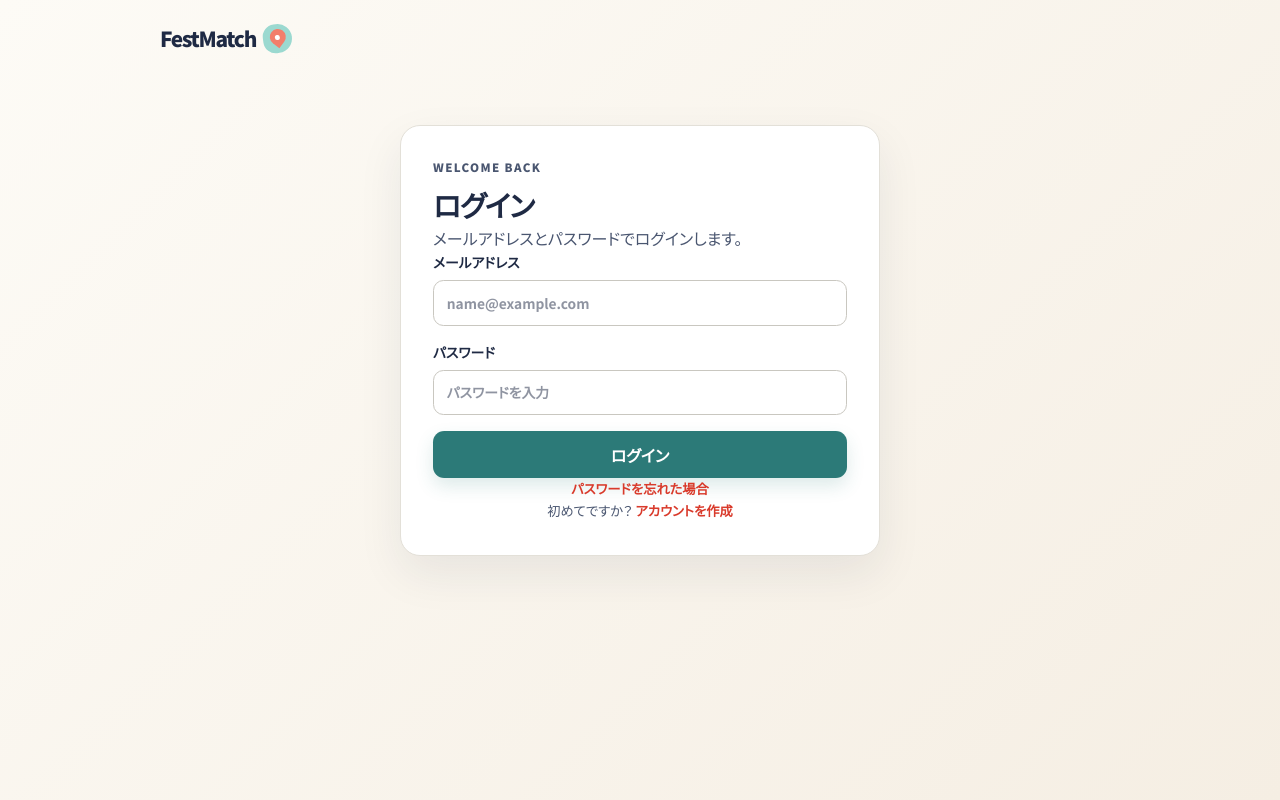
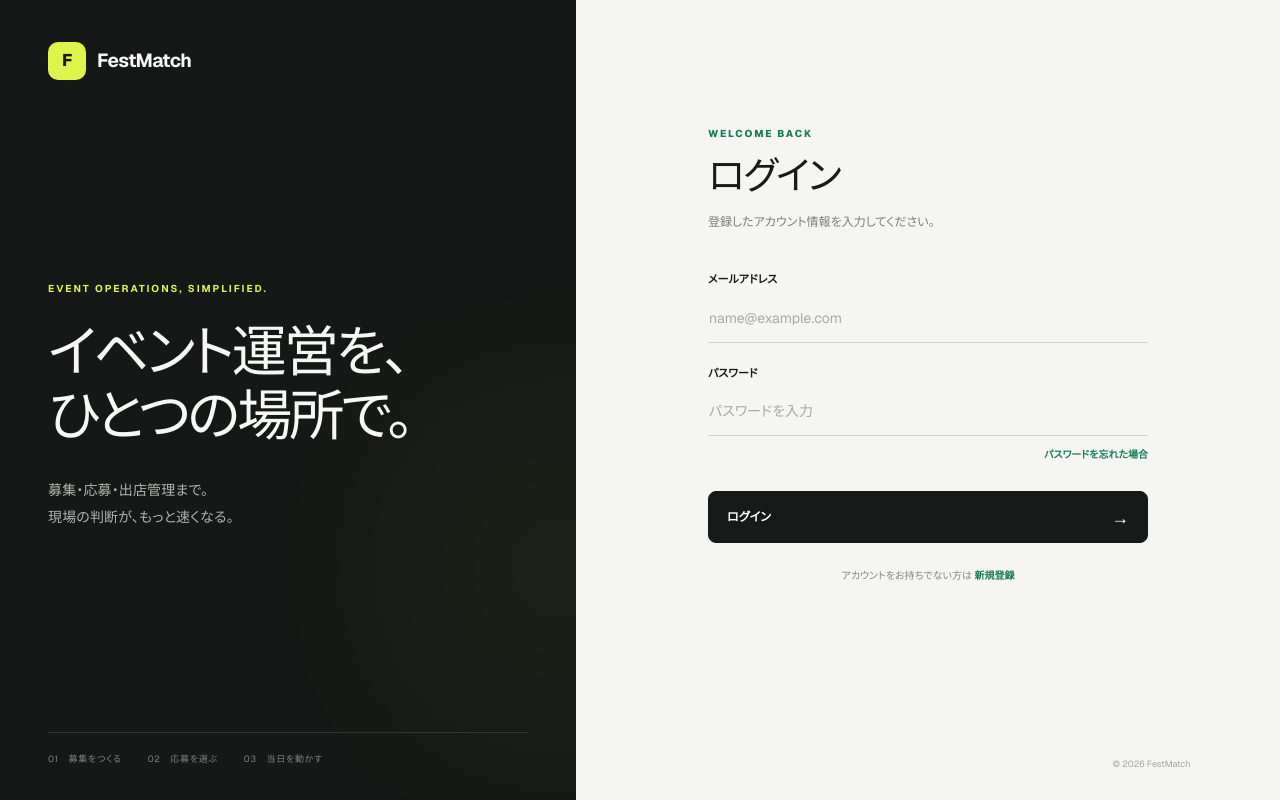
Before and after one commit to kokisuzu-code/festmatch, a Next.js app: page /login in a window 1280 px wide. Built offline with nearby package versions, Linux system fonts and the light colour scheme; no server answers.

Commit message:
redesign login screen

```diff
--- /dev/null
+++ b/src/app/(auth)/login/login.module.css
@@ -0,0 +1,224 @@
+.page {
+  background: #f5f6f2;
+  color: #171a18;
+  display: grid;
+  font-family: var(--font-geist-sans), "Hiragino Kaku Gothic ProN", "Yu Gothic", Meiryo, sans-serif;
+  grid-template-columns: minmax(420px, 45%) 1fr;
+  min-height: 100vh;
+}
+
+.story {
+  background: #151816;
+  color: #f7f8f5;
+  display: flex;
+  flex-direction: column;
+  min-height: 100vh;
+  overflow: hidden;
+  padding: 42px 48px 34px;
+  position: relative;
+}
+
+.brand,
+.mobileBrand {
+  align-items: center;
+  display: inline-flex;
+  font-size: 19px;
+  font-weight: 650;
+  gap: 11px;
+  letter-spacing: -.03em;
+  position: relative;
+  width: fit-content;
+  z-index: 2;
+}
+
+.brandIcon {
+  align-items: center;
+  background: #ddf44c;
+  border-radius: 10px;
+  color: #171a18;
+  display: inline-flex;
+  font-size: 17px;
+  font-weight: 750;
+  height: 38px;
+  justify-content: center;
+  width: 38px;
+}
+
+.storyCopy {
+  margin: auto 0;
+  max-width: 520px;
+  padding: 64px 0;
+  position: relative;
+  z-index: 2;
+}
+
+.storyCopy .kicker {
+  color: #ddf44c;
+  font-size: 10px;
+  font-weight: 700;
+  letter-spacing: .2em;
+  margin: 0 0 24px;
+}
+
+.storyCopy h1 {
+  font-size: clamp(43px, 4.3vw, 70px);
+  font-weight: 350;
+  letter-spacing: -.055em;
+  line-height: 1.15;
+  margin: 0;
+}
+
+.storyCopy > p:last-child {
+  color: #aeb5af;
+  font-size: 14px;
+  font-weight: 400;
+  letter-spacing: .01em;
+  line-height: 1.9;
+  margin: 30px 0 0;
+}
+
+.storyFooter {
+  border-top: 1px solid #313632;
+  color: #7e857f;
+  display: flex;
+  font-size: 9px;
+  gap: 26px;
+  letter-spacing: .08em;
+  padding-top: 20px;
+  position: relative;
+  z-index: 2;
+}
+
+.glow {
+  background: #ddf44c;
+  border-radius: 50%;
+  bottom: 16%;
+  filter: blur(125px);
+  height: 210px;
+  opacity: .12;
+  position: absolute;
+  right: -90px;
+  width: 210px;
+}
+
+.access {
+  display: flex;
+  flex-direction: column;
+  min-height: 100vh;
+  padding: 38px clamp(32px, 7vw, 116px) 28px;
+}
+
+.mobileBrand { display: none; }
+
+.formWrap {
+  margin: auto;
+  max-width: 440px;
+  width: 100%;
+}
+
+.heading { margin-bottom: 38px; }
+.heading p {
+  color: #197a59;
+  font-size: 10px;
+  font-weight: 750;
+  letter-spacing: .18em;
+  margin: 0 0 12px;
+}
+.heading h2 {
+  font-size: 38px;
+  font-weight: 400;
+  letter-spacing: -.045em;
+  line-height: 1.2;
+  margin: 0 0 11px;
+}
+.heading span {
+  color: #777e78;
+  font-size: 12px;
+}
+
+.form { display: grid; gap: 22px; }
+.form label { display: grid; gap: 9px; }
+.form label > span {
+  font-size: 11px;
+  font-weight: 600;
+}
+.form input {
+  background: transparent;
+  border: 0;
+  border-bottom: 1px solid #cdd2cd;
+  border-radius: 0;
+  color: #171a18;
+  font-size: 14px;
+  outline: none;
+  padding: 11px 1px 13px;
+  transition: border-color .18s ease;
+  width: 100%;
+}
+.form input:focus { border-bottom-color: #197a59; }
+.form input::placeholder { color: #a5aaa5; }
+
+.passwordLink {
+  font-size: 10px;
+  margin-top: -11px;
+  text-align: right;
+}
+.passwordLink a,
+.signup a {
+  color: #197a59;
+  font-weight: 650;
+}
+
+.submit {
+  align-items: center;
+  background: #171a18;
+  border: 1px solid #171a18;
+  border-radius: 8px;
+  color: #fff;
+  cursor: pointer;
+  display: flex;
+  font-size: 12px;
+  font-weight: 650;
+  justify-content: space-between;
+  margin-top: 7px;
+  min-height: 52px;
+  padding: 0 18px;
+  transition: background .18s ease, transform .18s ease;
+}
+.submit:hover:not(:disabled) { background: #2b302d; transform: translateY(-1px); }
+.submit:disabled { cursor: wait; opacity: .65; }
+.submit span:last-child { font-size: 18px; font-weight: 400; }
+
+.message {
+  background: #fff1ed;
+  border: 1px solid #f0d1c8;
+  border-radius: 7px;
+  color: #994530;
+  font-size: 10px;
+  line-height: 1.6;
+  margin: 0;
+  padding: 10px 12px;
+}
+
+.signup {
+  color: #818782;
+  font-size: 10px;
+  margin: 25px 0 0;
+  text-align: center;
+}
+.legal { color: #a1a6a1; font-size: 9px; margin-top: auto; text-align: right; }
+
+@media (max-width: 820px) {
+  .page { display: block; }
+  .story { display: none; }
+  .access { padding: 28px 24px 22px; }
+  .mobileBrand { display: inline-flex; }
+  .formWrap { margin: auto; padding: 64px 0; }
+  .heading { margin-bottom: 32px; }
+  .heading h2 { font-size: 34px; }
+  .legal { text-align: center; }
+}
+
+@media (max-width: 430px) {
+  .access { padding-inline: 20px; }
+  .formWrap { padding: 48px 0; }
+}
--- a/src/app/(auth)/login/page.tsx
+++ b/src/app/(auth)/login/page.tsx
@@ -3,8 +3,8 @@
 import { Suspense, useState } from "react"
 import Link from "next/link"
 import { useSearchParams } from "next/navigation"
-import BrandMark from "@/components/BrandMark"
 import { createClient } from "@/lib/supabase/client"
+import styles from "./login.module.css"
 
 export default function LoginPage() {
   return <Suspense fallback={null}><LoginForm /></Suspense>
@@ -39,5 +39,79 @@ function LoginForm() {
   const signupHref = claim ? `/signup?claim=${encodeURIComponent(claim)}` : "/signup"
   const forgotPasswordHref = claim ? `/forgot-password?claim=${encodeURIComponent(claim)}` : "/forgot-password"
 
-  return <div className="auth-page"><header className="auth-header"><BrandMark /></header><section className="auth-card"><p className="eyebrow">WELCOME BACK</p><h1>ログイン</h1><p>メールアドレスとパスワードでログインします。</p>{sessionExpired && <p className="form-message" role="status">セッションの有効期限が切れました。もう一度ログインしてください。</p>}<form className="form-stack" onSubmit={submit}><label className="field">メールアドレス<input required type="email" autoComplete="email" value={email} onChange={(event) => setEmail(event.target.value)} placeholder="name@example.com" /></label><label className="field">パスワード<input required type="password" autoComplete="current-password" value={password} onChange={(event) => setPassword(event.target.value)} placeholder="パスワードを入力" /></label>{message && <p className="form-message" role="alert">{message}</p>}<button className="button button-primary" disabled={submitting}>{submitting ? "ログイン中" : "ログイン"}</button></form><p className="form-subtle"><Link href={forgotPasswordHref}>パスワードを忘れた場合</Link></p><p className="form-subtle">初めてですか？ <Link href={signupHref}>アカウントを作成</Link></p></section></div>
+  return (
+    <main className={styles.page}>
+      <section className={styles.story} aria-label="FestMatchの紹介">
+        <Link className={styles.brand} href="/" aria-label="FestMatch ホーム">
+          <span className={styles.brandIcon}>F</span>
+          <span>FestMatch</span>
+        </Link>
+
+        <div className={styles.storyCopy}>
+          <p className={styles.kicker}>EVENT OPERATIONS, SIMPLIFIED.</p>
+          <h1>イベント運営を、<br />ひとつの場所で。</h1>
+          <p>募集・応募・出店管理まで。<br />現場の判断が、もっと速くなる。</p>
+        </div>
+
+        <div className={styles.storyFooter}>
+          <span>01　募集をつくる</span>
+          <span>02　応募を選ぶ</span>
+          <span>03　当日を動かす</span>
+        </div>
+        <div className={styles.glow} aria-hidden="true" />
+      </section>
+
+      <section className={styles.access}>
+        <div className={styles.mobileBrand}>
+          <span className={styles.brandIcon}>F</span>
+          <span>FestMatch</span>
+        </div>
+
+        <div className={styles.formWrap}>
+          <header className={styles.heading}>
+            <p>WELCOME BACK</p>
+            <h2>ログイン</h2>
+            <span>登録したアカウント情報を入力してください。</span>
+          </header>
+
+          {sessionExpired && <p className={styles.message} role="status">セッションの有効期限が切れました。もう一度ログインしてください。</p>}
+
+          <form className={styles.form} onSubmit={submit}>
+            <label>
+              <span>メールアドレス</span>
+              <input
+                required
+                type="email"
+                autoComplete="email"
+                value={email}
+                onChange={(event) => setEmail(event.target.value)}
+                placeholder="name@example.com"
+              />
+            </label>
+            <label>
+              <span>パスワード</span>
+              <input
+                required
+                type="password"
+                autoComplete="current-password"
+                value={password}
+                onChange={(event) => setPassword(event.target.value)}
+                placeholder="パスワードを入力"
+              />
+            </label>
+            <div className={styles.passwordLink}><Link href={forgotPasswordHref}>パスワードを忘れた場合</Link></div>
+            {message && <p className={styles.message} role="alert">{message}</p>}
+            <button className={styles.submit} disabled={submitting}>
+              <span>{submitting ? "ログイン中…" : "ログイン"}</span>
+              {!submitting && <span aria-hidden="true">→</span>}
+            </button>
+          </form>
+
+          <p className={styles.signup}>アカウントをお持ちでない方は <Link href={signupHref}>新規登録</Link></p>
+        </div>
+
+        <footer className={styles.legal}>© 2026 FestMatch</footer>
+      </section>
+    </main>
+  )
 }
```
